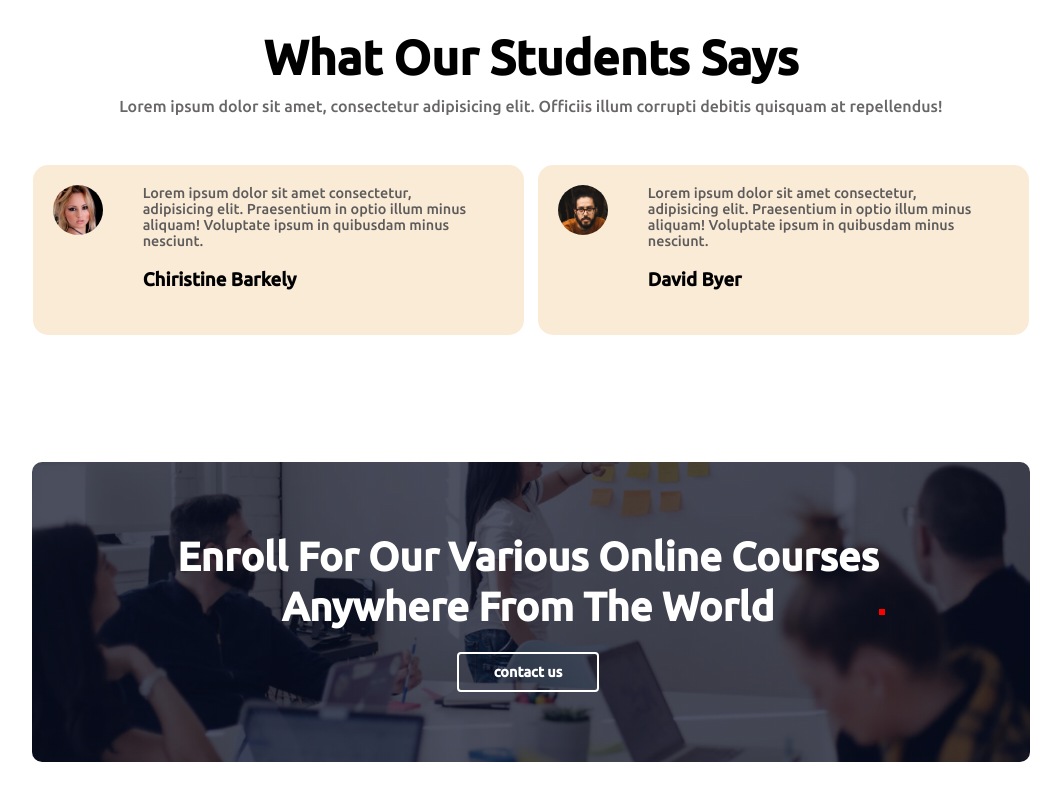
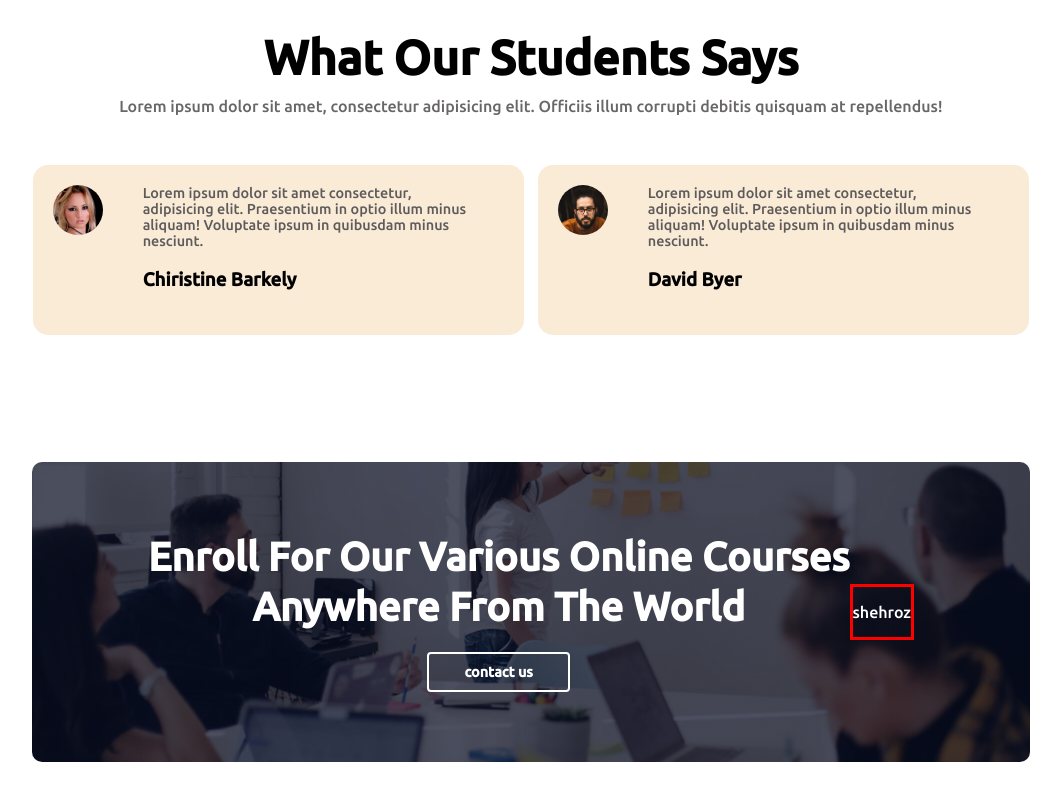
Before and after one commit to connectnoor/univeristy, a plain HTML site: page index.html in a window 1280 px wide. Shown: the part 2552-3352 px from the top of the page, without its empty margins (109-1170 px from the left). Drawn offline with Linux system fonts and the light colour scheme.

Commit message:
Update index.html

```diff
--- a/index.html
+++ b/index.html
@@ -183,7 +183,7 @@
         </h1>
         <button>contact us</button>
         </div>
-        <div class="border"></div>
+        <div class="border">shehroz</div>
     </section>
 </body>
 
```
